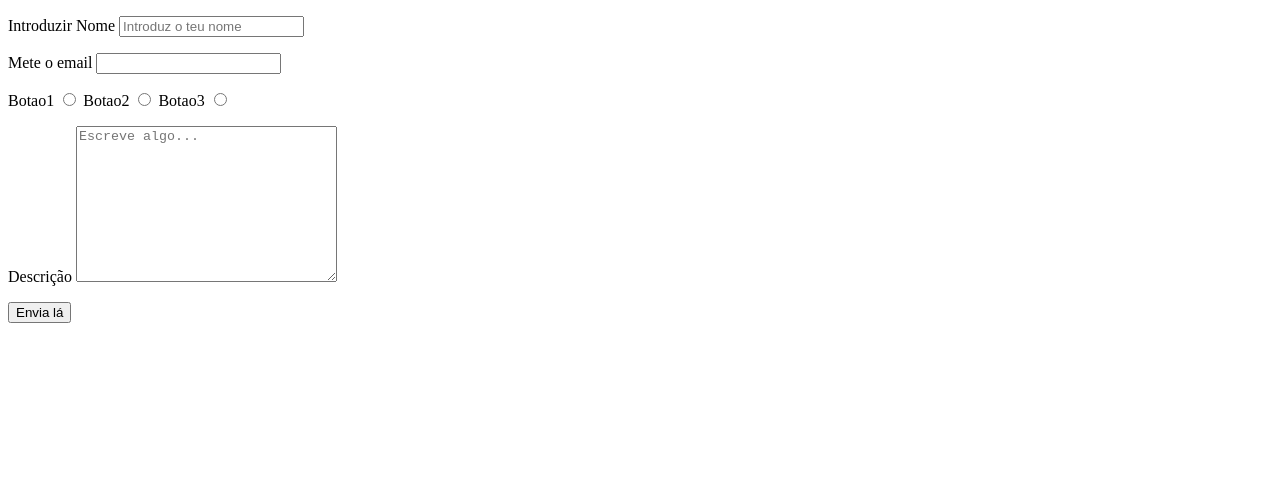
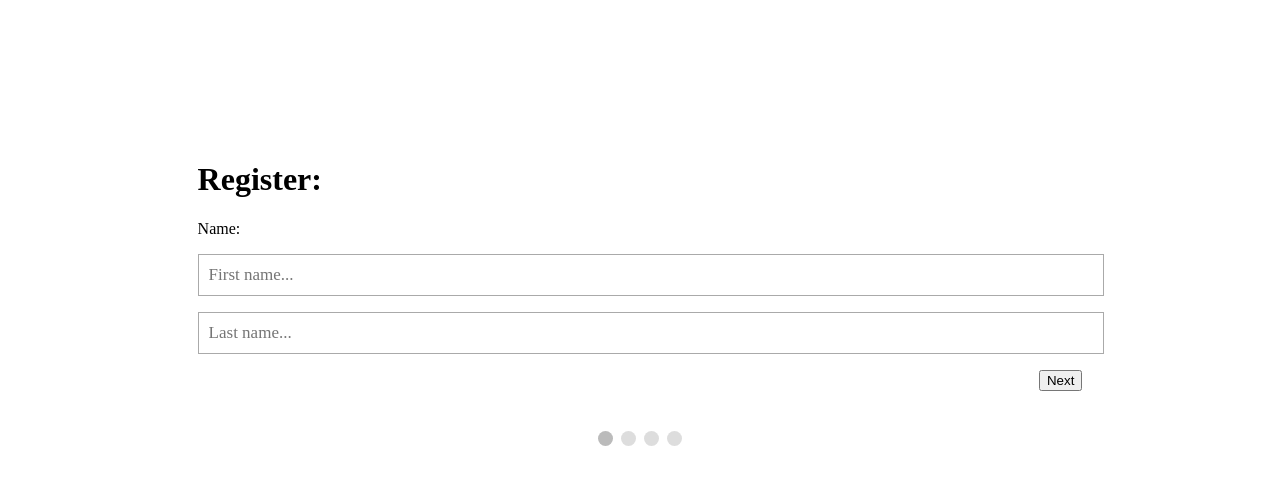
Before and after one commit to greengraca/teste, a plain HTML site: page index.html in a window 1280 px wide. Drawn offline with Linux system fonts and the light colour scheme.

Commit message:
Add files via upload

```diff
--- a/index.html
+++ b/index.html
@@ -4,31 +4,54 @@
     <meta charset="UTF-8">
     <meta name="viewport" content="width=device-width, initial-scale=1.0">
     <title>Document</title>
+
+    <link rel="stylesheet" href="main.css">
 </head>
 <body>
-    <form method="POST" name="perfilDePersonalidade" action="form-to-email.php" netlify>
-        <p>
-            <label for="nome">Introduzir Nome</label>
-            <input type="text" name="nome" placeholder="Introduz o teu nome">
-        </p>
 
-        <p>
-            <label for="email">Mete o email</label>
-            <input type="email" name="email">
-        </p>
-        <p>
-            <label for="radio1">Botao1</label>
-            <input type="radio" name="radio" value="1">
-            <label for="radio2">Botao2</label>
-            <input type="radio" name="radio" value="2">
-            <label for="radio3">Botao3</label>
-            <input type="radio" name="radio" value="3">
-        </p>
-        <p>
-            <label for="descricao">Descrição</label>
-            <textarea name="descricao" cols="30" rows="10" placeholder="Escreve algo..."></textarea>
-        </p>
-        <button type="submit">Envia lá</button>
-    </form>
+    <form id="regForm" action="/obrigadinho.html" netlify>
+
+        <h1>Register:</h1>
+
+        <!-- One "tab" for each step in the form: -->
+        <div class="tab">Name:
+          <p><input placeholder="First name..." oninput="this.className = ''"></p>
+          <p><input placeholder="Last name..." oninput="this.className = ''"></p>
+        </div>
+
+        <div class="tab">Contact Info:
+          <p><input placeholder="E-mail..." oninput="this.className = ''"></p>
+          <p><input placeholder="Phone..." oninput="this.className = ''"></p>
+        </div>
+
+        <div class="tab">Birthday:
+          <p><input placeholder="dd" oninput="this.className = ''"></p>
+          <p><input placeholder="mm" oninput="this.className = ''"></p>
+          <p><input placeholder="yyyy" oninput="this.className = ''"></p>
+        </div>
+
+        <div class="tab">Login Info:
+          <p><input placeholder="Username..." oninput="this.className = ''"></p>
+          <p><input placeholder="Password..." oninput="this.className = ''"></p>
+        </div>
+
+        <div style="overflow:auto;">
+          <div style="float:right;">
+            <button type="button" id="prevBtn" onclick="nextPrev(-1)">Previous</button>
+            <button type="button" id="nextBtn" onclick="nextPrev(1)">Next</button>
+          </div>
+        </div>
+
+        <!-- Circles which indicates the steps of the form: -->
+        <div style="text-align:center;margin-top:40px;">
+          <span class="step"></span>
+          <span class="step"></span>
+          <span class="step"></span>
+          <span class="step"></span>
+        </div>
+
+        </form>
+
+    <script src="perfilDePersonalidade.js"></script>
 </body>
 </html>
--- /dev/null
+++ b/main.css
@@ -0,0 +1,49 @@
+/* Style the form */
+#regForm {
+    background-color: #ffffff;
+    margin: 100px auto;
+    padding: 40px;
+    width: 70%;
+    min-width: 300px;
+  }
+
+  /* Style the input fields */
+  input {
+    padding: 10px;
+    width: 100%;
+    font-size: 17px;
+    font-family: Raleway;
+    border: 1px solid #aaaaaa;
+  }
+
+  /* Mark input boxes that gets an error on validation: */
+  input.invalid {
+    background-color: #ffdddd;
+  }
+
+  /* Hide all steps by default: */
+  .tab {
+    display: none;
+  }
+
+  /* Make circles that indicate the steps of the form: */
+  .step {
+    height: 15px;
+    width: 15px;
+    margin: 0 2px;
+    background-color: #bbbbbb;
+    border: none;
+    border-radius: 50%;
+    display: inline-block;
+    opacity: 0.5;
+  }
+
+  /* Mark the active step: */
+  .step.active {
+    opacity: 1;
+  }
+
+  /* Mark the steps that are finished and valid: */
+  .step.finish {
+    background-color: #4CAF50;
+  }
--- /dev/null
+++ b/perfilDePersonalidade.js
@@ -0,0 +1,72 @@
+var currentTab = 0; // Current tab is set to be the first tab (0)
+showTab(currentTab); // Display the current tab
+
+function showTab(n) {
+  // This function will display the specified tab of the form ...
+  var x = document.getElementsByClassName("tab");
+  x[n].style.display = "block";
+  // ... and fix the Previous/Next buttons:
+  if (n == 0) {
+    document.getElementById("prevBtn").style.display = "none";
+  } else {
+    document.getElementById("prevBtn").style.display = "inline";
+  }
+  if (n == (x.length - 1)) {
+    document.getElementById("nextBtn").innerHTML = "Submit";
+  } else {
+    document.getElementById("nextBtn").innerHTML = "Next";
+  }
+  // ... and run a function that displays the correct step indicator:
+  fixStepIndicator(n)
+}
+
+function nextPrev(n) {
+  // This function will figure out which tab to display
+  var x = document.getElementsByClassName("tab");
+  // Exit the function if any field in the current tab is invalid:
+  if (n == 1 && !validateForm()) return false;
+  // Hide the current tab:
+  x[currentTab].style.display = "none";
+  // Increase or decrease the current tab by 1:
+  currentTab = currentTab + n;
+  // if you have reached the end of the form... :
+  if (currentTab >= x.length) {
+    //...the form gets submitted:
+    document.getElementById("regForm").submit();
+    return false;
+  }
+  // Otherwise, display the correct tab:
+  showTab(currentTab);
+}
+
+function validateForm() {
+  // This function deals with validation of the form fields
+  var x, y, i, valid = true;
+  x = document.getElementsByClassName("tab");
+  y = x[currentTab].getElementsByTagName("input");
+  // A loop that checks every input field in the current tab:
+  for (i = 0; i < y.length; i++) {
+    // If a field is empty...
+    if (y[i].value == "") {
+      // add an "invalid" class to the field:
+      y[i].className += " invalid";
+      // and set the current valid status to false:
+      valid = false;
+    }
+  }
+  // If the valid status is true, mark the step as finished and valid:
+  if (valid) {
+    document.getElementsByClassName("step")[currentTab].className += " finish";
+  }
+  return valid; // return the valid status
+}
+
+function fixStepIndicator(n) {
+  // This function removes the "active" class of all steps...
+  var i, x = document.getElementsByClassName("step");
+  for (i = 0; i < x.length; i++) {
+    x[i].className = x[i].className.replace(" active", "");
+  }
+  //... and adds the "active" class to the current step:
+  x[n].className += " active";
+}
```
Also changed, not shown: obrigadinho.html (added, +3 -0 lines).
